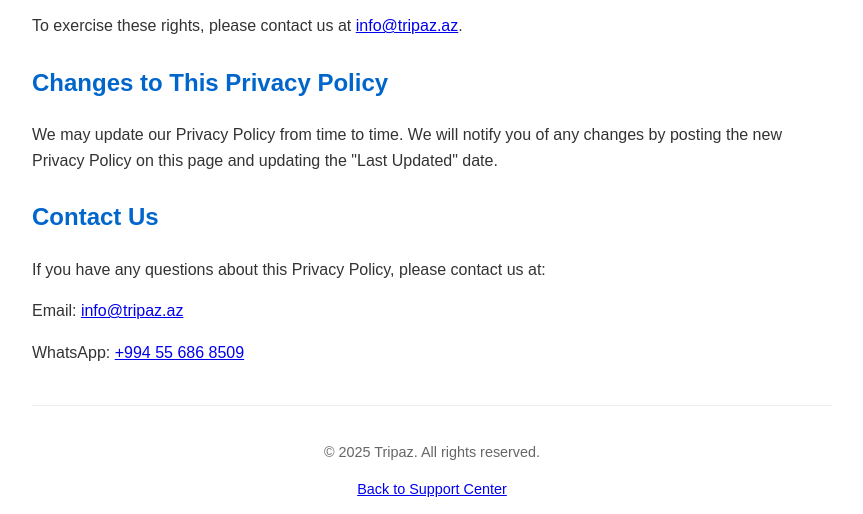
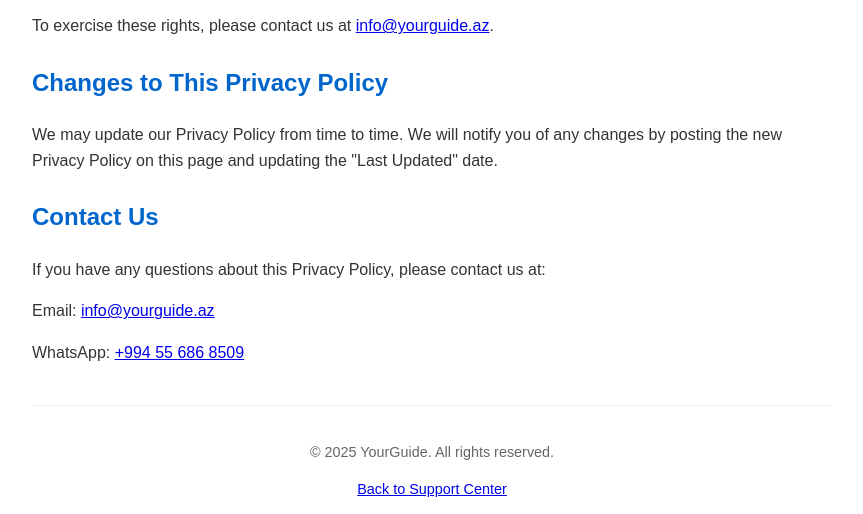
Before and after one commit to HasanShukurof/your-guide-support, a plain HTML site: page privacy.html in a window 1280 px wide. Shown: the part 1820-2334 px from the top of the page, without its empty margins (208-1071 px from the left). Drawn offline with Linux system fonts and the light colour scheme.

Commit message:
Update privacy.html
changed

```diff
--- a/privacy.html
+++ b/privacy.html
@@ -3,7 +3,7 @@
 <head>
     <meta charset="UTF-8">
     <meta name="viewport" content="width=device-width, initial-scale=1.0">
-    <title>Tripaz - Privacy Policy</title>
+    <title>YourGuide - Privacy Policy</title>
     <style>
         body {
             font-family: Arial, sans-serif;
@@ -55,7 +55,7 @@
 
     <div class="policy-section">
         <h2>Introduction</h2>
-        <p>Tripaz ("we", "our", or "us") is committed to protecting your privacy. This Privacy Policy explains how we collect, use, disclose, and safeguard your information when you use our mobile application (the "App").</p>
+        <p>YourGuide ("we", "our", or "us") is committed to protecting your privacy. This Privacy Policy explains how we collect, use, disclose, and safeguard your information when you use our mobile application (the "App").</p>
         <p>Please read this Privacy Policy carefully. If you do not agree with the terms of this Privacy Policy, please do not access the App.</p>
     </div>
 
@@ -119,7 +119,7 @@
             <li>Restriction of processing</li>
             <li>Data portability</li>
         </ul>
-        <p>To exercise these rights, please contact us at <a href="mailto:info@tripaz.az">info@tripaz.az</a>.</p>
+        <p>To exercise these rights, please contact us at <a href="mailto:info@yourguide.az">info@yourguide.az</a>.</p>
     </div>
 
     <div class="policy-section">
@@ -130,12 +130,12 @@
     <div class="policy-section">
         <h2>Contact Us</h2>
         <p>If you have any questions about this Privacy Policy, please contact us at:</p>
-        <p>Email: <a href="mailto:info@tripaz.az">info@tripaz.az</a></p>
+        <p>Email: <a href="mailto:info@yourguide.az">info@yourguide.az</a></p>
         <p>WhatsApp: <a href="https://wa.me/994556868509">+994 55 686 8509</a></p>
     </div>
 
     <footer>
-        <p>&copy; 2025 Tripaz. All rights reserved.</p>
+        <p>&copy; 2025 YourGuide. All rights reserved.</p>
         <p><a href="index.html">Back to Support Center</a></p>
     </footer>
 </body>
```
